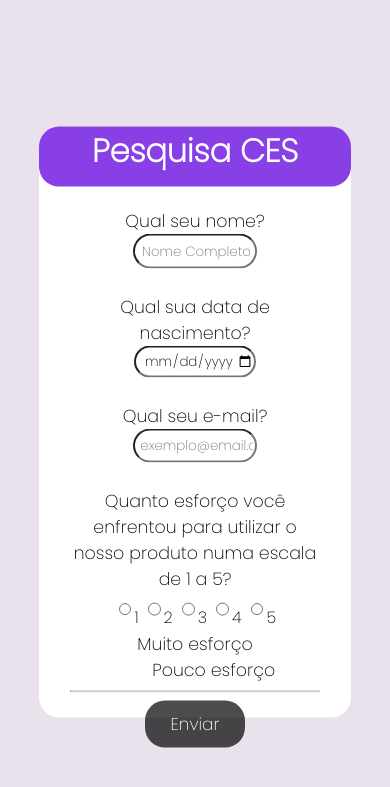
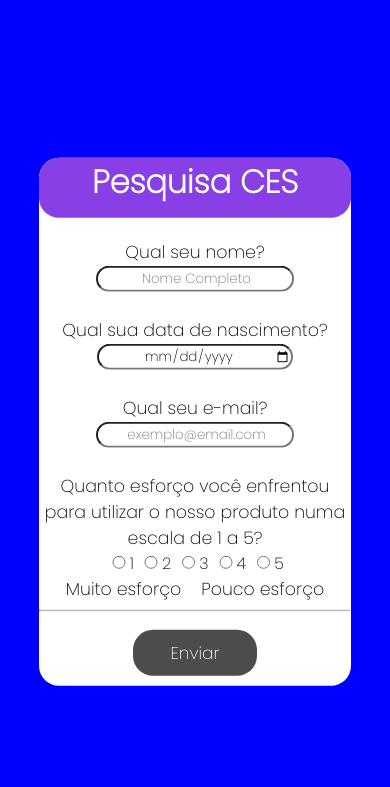
Before and after one commit to brunabrits/TCC_CS, a PHP site: page /Pesquisas/CES/PesquisaCes.html in a window 390 px wide. Shown: the top 787 px of the page. Run offline with PHP 8.4, Linux system fonts and the light colour scheme.

Commit message:
pesquisas

```diff
--- a/Pesquisas/CES/css/CES.css
+++ b/Pesquisas/CES/css/CES.css
@@ -23,7 +23,7 @@ h1{
     left: 50%;
     transform: translate(-50%, -50%);
     width:50% ;
-    height:70% ;
+    height:auto ;
     border-radius: 20px;
     color: white;
     /*margin-top: 6%;*/
@@ -35,7 +35,7 @@ h1{
     width: 90%;
     height: 100%;
     margin:auto;
-    margin-top: 30px;
+    margin-top: 2%;
     justify-content: center ;
     text-align: center;
     align-items: center;
@@ -48,6 +48,7 @@ h1{
     padding: 15px;
     width: 30%;
     height: 10%;
+    margin: 10px;
     border-radius: 20px;
     font-size: 17px;
     cursor: pointer;
@@ -77,7 +78,7 @@ input{
 
 @media (max-width: 768px){
     .pesquisa{
-    height: 70%;
+    height: auto;
     width: 80%;
     margin: auto;
     position: absolute;
@@ -108,7 +109,11 @@ input{
     display: inline-flex;
 }
 
-/*@media (min-width: 320px) {
+@media (max-width: 400px) {
+    .pesquisa{
+        height: auto;
+    }
+
     .form{
         margin: 0%;
         height: auto;
@@ -128,4 +133,10 @@ input{
         padding-left: 5px;
         text-align: center;
     }
-} (tentativa de alteração formato mobile)*/
+
+    body{
+        background-color: blue;
+    }
+}
+
+/*escalinha*/
```
